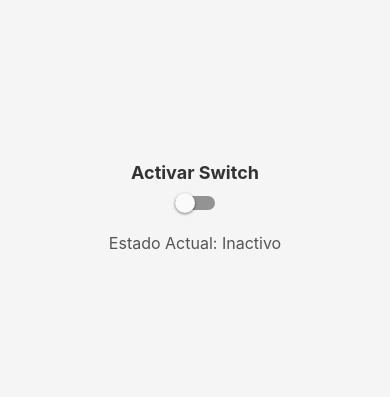
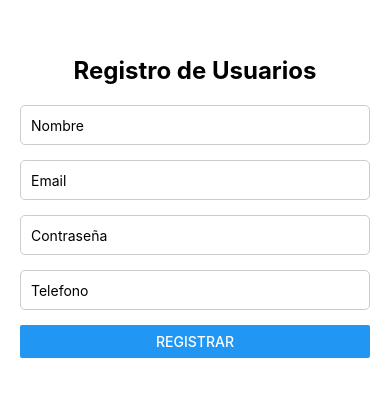
Before and after one commit to XxR1ch4rdxX/PM196, a React Native app in the folder app_sin_nada/: screen / in a window 390 px wide. Shown: the part 215-612 px from the top of the page. Built offline with nearby package versions, Linux system fonts and the light colour scheme.

Commit message:
Práctica No. 9: TextInput & Alert
Practica nueve, en esta practica se habilito la opcion del INDEX, donde unicamente cambiamos la rita que queremos renderizar para no hacer proyectos cada ves que hagamos una practica 💀

```diff
--- /dev/null
+++ b/app_sin_nada/TextiputAlert.js
@@ -0,0 +1,123 @@
+//Importacinoes Pertinentes para la Practica
+import React,{useState} from "react";
+import{
+    View,
+    Text,
+    TextInput,
+    Button,
+    Alert,
+    StyleSheet,
+    SafeAreaView,
+    Platform ,
+
+}from "react-native";
+
+const App = () => {
+    const [nombre,setNombre] = useState("");
+    const [email,setEmail] = useState("");
+    const [password,setPassword] = useState("");
+    const [telefono,setTelefono] = useState("");
+
+    const mostrarAlerta=()=>{
+        if (!nombre || !email || !password) {
+            if (Platform.OS === 'web') {
+                alert("Por favor, completa todos los campos.");
+            }else{
+                Alert.alert(
+                    "Error",
+                    "Completa los campos",
+                    [{text: "OK"}],
+                )
+
+            }
+    }else{
+            if (Platform.OS === 'web'){
+                window.alert(`Registro Exitoso: \n Nombre: ${nombre} \n Email: ${email} \n Telefono: ${telefono}`);
+                limpiarFormulario();
+            }else{
+                Alert.alert(
+                    "Registro Exitoso",
+                    `Nombre: ${nombre} \n Email: ${email} \n Telefono: ${telefono}`,
+                    [{text: "OK", onPress:()=>limpiarFormulario() }]
+                );
+            }
+    }
+}
+
+const limpiarFormulario = () =>{
+    setNombre("");
+    setEmail("");
+    setPassword("");
+    setTelefono("");
+}
+
+return (
+    <SafeAreaView style={styles.container}>
+        <View style={styles.formulario}>
+            <Text style={styles.titulo}>Registro de Usuarios</Text>
+            <TextInput
+                style ={styles.input}
+                placeholder="Nombre"
+                value={nombre}
+                onChangeText={setNombre}
+            />
+            <TextInput
+                style ={styles.input}
+                placeholder="Email"
+                value={email}
+                onChangeText={setEmail}
+                keyboardType="email-address"
+                autoCapitalize="none"
+            />
+            <TextInput
+                style ={styles.input}
+                placeholder="Contraseña"
+                value={password}
+                onChangeText={setPassword}
+                secureTextEntry
+            />
+            <TextInput
+                style ={styles.input}
+                placeholder="Telefono"
+                value={telefono}
+                onChangeText={setTelefono}
+                keyboardType="phone-pad"
+            />
+            <Button
+                title="Registrar"
+                onPress={mostrarAlerta}
+            />
+        </View>
+    </SafeAreaView>
+);
+}
+
+const styles =StyleSheet.create({
+    container:{
+        flex:1,
+        justifyContent: 'center',
+        padding: 20,
+    },
+    formulario: {
+        backgroundColor: '#fff',
+        padding: 20,
+        borderRadius: 10,
+    },
+    titulo:{
+        fontSize: 24,
+        fontWeight: 'bold',
+        marginBottom: 20,
+        textAlign: 'center',
+    },
+    input:{
+        height: 40,
+        borderColor: '#ccc',
+        borderWidth: 1,
+        borderRadius: 5,
+        marginBottom: 15,
+        paddingHorizontal: 10,
+        backgroundColor:"White",
+    },
+});
+
+export default App;
--- a/app_sin_nada/index.js
+++ b/app_sin_nada/index.js
@@ -1,6 +1,6 @@
 import { registerRootComponent } from 'expo';
 
-import App from './App';
+import App from './TextiputAlert';
 
 // registerRootComponent calls AppRegistry.registerComponent('main', () => App);
 // It also ensures that whether you load the app in Expo Go or in a native build,
```
Also changed, not shown: app_sin_nada/Switch.js (added, +46 -0 lines).
